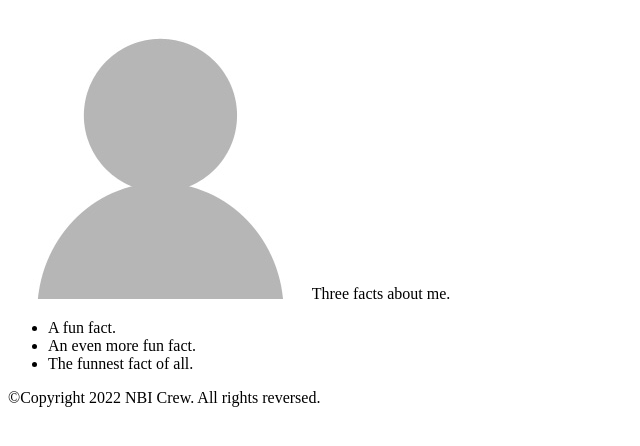
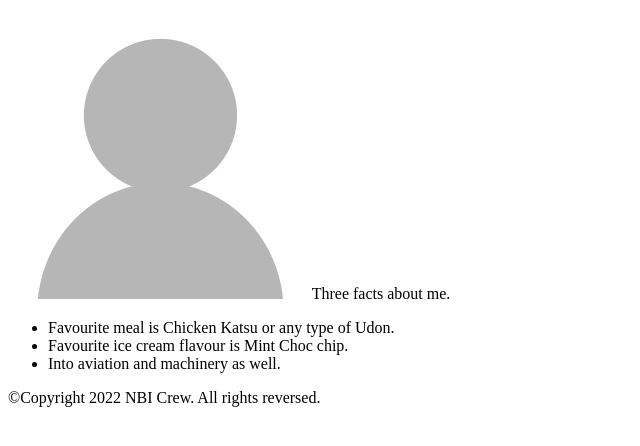
Before and after one commit to Scoobadood/nbi-spring-2022, a plain HTML site: page html/james.html in a window 1280 px wide. Shown: the part 184-630 px from the top of the page, without its empty margins (0-640 px from the left). Drawn offline with Linux system fonts and the light colour scheme.

Commit message:
added facts

```diff
--- a/html/james.html
+++ b/html/james.html
@@ -20,9 +20,9 @@
 			<img src="../images/anon.jpg" />
 			Three facts about me.
 			<ul>
-				<li>A fun fact.</li>
-				<li>An even more fun fact.</li>
-				<li>The funnest fact of all.</li>
+				<li>Favourite meal is Chicken Katsu or any type of Udon.</li>
+				<li>Favourite ice cream flavour is Mint Choc chip.</li>
+				<li>Into aviation and machinery as well.</li>
 			</ul>
     	</article>
 	</main>
```
